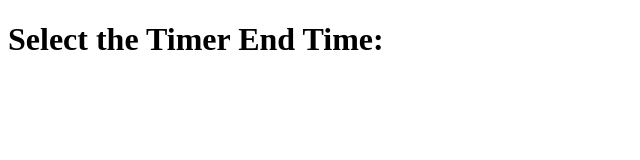
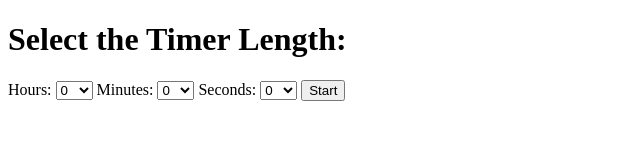
Before and after one commit to cellomatt/http-server-countdown-timer, a plain HTML site: page index.html in a window 1280 px wide. Shown: the whole page, without its empty margins (0-640 px from the left). Drawn offline with Linux system fonts and the light colour scheme.

Commit message:
added basic time entry form

```diff
--- a/app.js
+++ b/app.js
@@ -1,5 +1,7 @@
 const http = require('http');
 const fs = require('fs');
+
+let endtime;
 
 const server = http.createServer((req, res) => {
   let reqBody = '';
@@ -38,6 +40,7 @@ const server = http.createServer((req, res) => {
       return res.end();
     }
 
+
   });
 });
 
--- a/index.html
+++ b/index.html
@@ -10,7 +10,107 @@
   </head>
 
   <body>
-    <h1>Select the Timer End Time:</h1>
+    <h1>Select the Timer Length:</h1>
+    <form method="POST" action="/timer">
+      <label for="hours">Hours:</label>
+      <select name="hours">
+        <option>0</option>
+        <option>1</option>
+        <option>2</option>
+        <option>3</option>
+        <option>4</option>
+        <option>5</option>
+        <option>6</option>
+        <option>7</option>
+        <option>8</option>
+        <option>9</option>
+        <option>10</option>
+        <option>11</option>
+        <option>12</option>
+        <option>13</option>
+        <option>14</option>
+        <option>15</option>
+        <option>16</option>
+        <option>17</option>
+        <option>18</option>
+        <option>19</option>
+        <option>20</option>
+        <option>21</option>
+        <option>22</option>
+        <option>23</option>
+      </select>
+      <label for="minutes">Minutes:</label>
+      <select name="Minutes">
+        <option>0</option>
+        <option>1</option>
+        <option>2</option>
+        <option>3</option>
+        <option>4</option>
+        <option>5</option>
+        <option>6</option>
+        <option>7</option>
+        <option>8</option>
+        <option>9</option>
+        <option>10</option>
+        <option>11</option>
+        <option>12</option>
+        <option>13</option>
+        <option>14</option>
+        <option>15</option>
+        <option>16</option>
+        <option>17</option>
+        <option>18</option>
+        <option>19</option>
+        <option>20</option>
+        <option>21</option>
+        <option>22</option>
+        <option>23</option>
+        <option>24</option>
+        <option>25</option>
+        <option>26</option>
+        <option>27</option>
+        <option>28</option>
+        <option>29</option>
+        <option>30</option>
+        <option>31</option>
+        <option>32</option>
+        <option>33</option>
+        <option>34</option>
+        <option>35</option>
+        <option>36</option>
+        <option>37</option>
+        <option>38</option>
+        <option>39</option>
+        <option>40</option>
+        <option>41</option>
+        <option>42</option>
+        <option>43</option>
+        <option>44</option>
+        <option>45</option>
+        <option>46</option>
+        <option>47</option>
+        <option>48</option>
+        <option>49</option>
+        <option>50</option>
+        <option>51</option>
+        <option>52</option>
+        <option>53</option>
+        <option>54</option>
+        <option>55</option>
+        <option>56</option>
+        <option>57</option>
+        <option>58</option>
+        <option>59</option>
+      </select>
+      <label for="seconds">Seconds:</label>
+      <select name="seconds">
+        <option>0</option>
+        <option>15</option>
+        <option>30</option>
+        <option>45</option>
+      </select>
+      <button type="submit">Start</button>
+    </form>
   </body>
 
 </html>
```
Also changed, not shown: countdown.html (+2 -1 lines).
